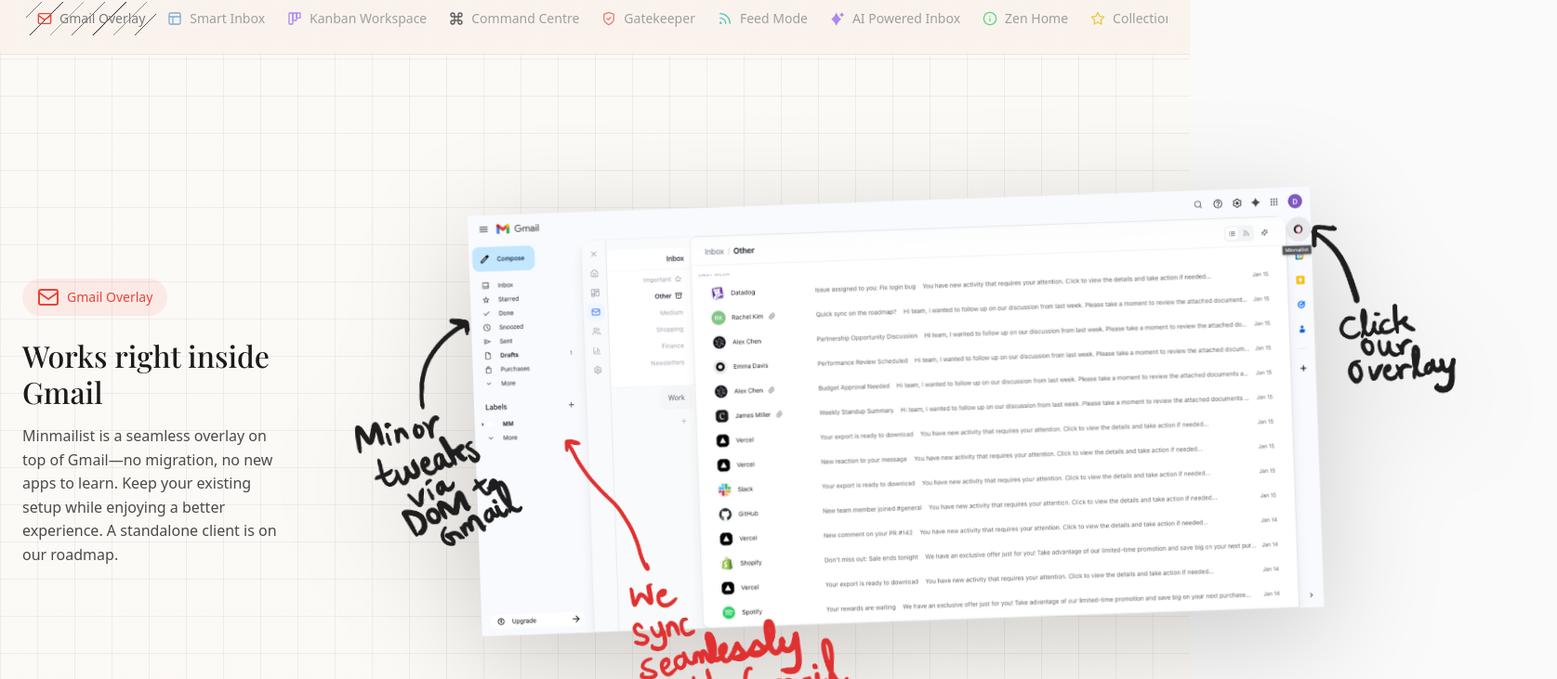
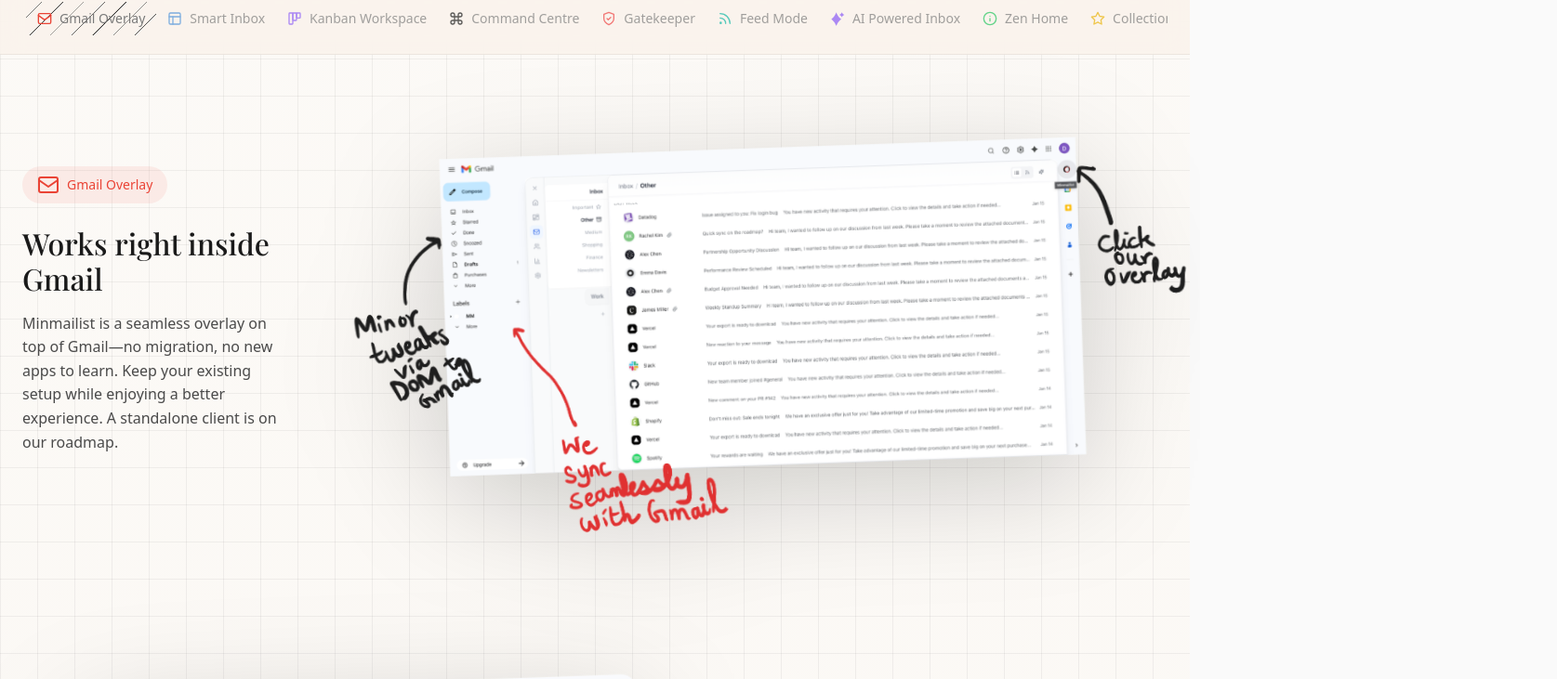
Before and after one commit to EshSubP/minmailist-landing-page, a Next.js app: page / in a window 1280 px wide. Shown: the part 2417-3148 px from the top of the page at 93% size, 1675 px wide, since content can reach past the window. Built offline with nearby package versions, Linux system fonts and the light colour scheme; a web font is replaced by a local one.

Commit message:
feat: fixed image widths

```diff
--- a/src/app/globals.css
+++ b/src/app/globals.css
@@ -431,7 +431,6 @@
    ============================================ */
 .container {
     width: 100%;
-    max-width: 1280px;
     margin: 0 auto;
     padding-left: var(--space-lg);
     padding-right: var(--space-lg);
--- a/src/app/layout.tsx
+++ b/src/app/layout.tsx
@@ -1,5 +1,10 @@
-import type { Metadata } from "next";
+import type { Metadata, Viewport } from "next";
 import "./globals.css";
+
+export const viewport: Viewport = {
+  width: 'device-width',
+  initialScale: 1,
+};
 
 export const metadata: Metadata = {
   title: "Minmailist - Zen Email for the Focused Mind",
--- a/src/components/Features.tsx
+++ b/src/components/Features.tsx
@@ -334,12 +334,13 @@
                         ref={(el) => { observerRefs.current[index] = el; }}
                         className={`
                             grid gap-4 md:gap-16 items-center scroll-mt-24
-                            grid-cols-1 ${index % 2 === 0 ? 'md:grid-cols-[minmax(0,_1fr)_minmax(0,_3fr)]' :
+                            grid-cols-1 min-w-0
+                            ${index % 2 === 0 ? 'md:grid-cols-[minmax(0,_1fr)_minmax(0,_3fr)]' :
                                 'md:grid-cols-[minmax(0,_3fr)_minmax(0,_1fr)]'}
                         `}
                     >
                         {/* Text Side - Always First on Mobile */}
-                        <div className={`relative ${index % 2 === 1 ? 'md:order-2' : 'md:order-1'}`}>
+                        <div className={`relative min-w-0 ${index % 2 === 1 ? 'md:order-2' : 'md:order-1'}`}>
                             <div
                                 className="inline-flex items-center gap-2 mb-6 px-4 py-2 rounded-full"
                                 style={{
@@ -364,8 +365,8 @@
                         {/* Visual Side - Free Floating Image */}
                         <div
                             className={`
-                                relative aspect-[4/3] flex items-center md:mt-8 mt-0
-                                ${index % 2 === 1 ? 'md:order-1 md:justify-end' : 'md:order-2 md:justify-start'}
+                                relative min-w-0 flex items-center md:mt-8 mt-0
+                                ${index % 2 === 1 ? 'md:order-1 md:justify-end md:pl-[10%]' : 'md:order-2 md:justify-start md:pr-[10%]'}
                             `}
                         >
                             {(feature as any).image ? (
@@ -374,9 +375,15 @@
                                     src={(feature as any).image}
                                     alt={feature.name}
                                     className={`
-                                        w-full md:w-[1280px] md:max-w-[1280px] h-auto object-contain
+                                        w-full h-full
+                                        lg:w-[768px]
+                                        lg:max-w-[768px]
+                                        xl:w-[900px]
+                                        xl:max-w-[900px]
+                                        2xl:w-[1280px]
+                                        2xl:max-w-[1280px]
+                                        object-contain
                                         -rotate-2 drop-shadow-[0_30px_60px_rgba(0,0,0,0.18)] z-10
-                                        ${index % 2 === 0 ? 'md:pr-[10%]' : 'md:pl-[10%]'}
                                     `}
                                 />
                             ) : (
```
